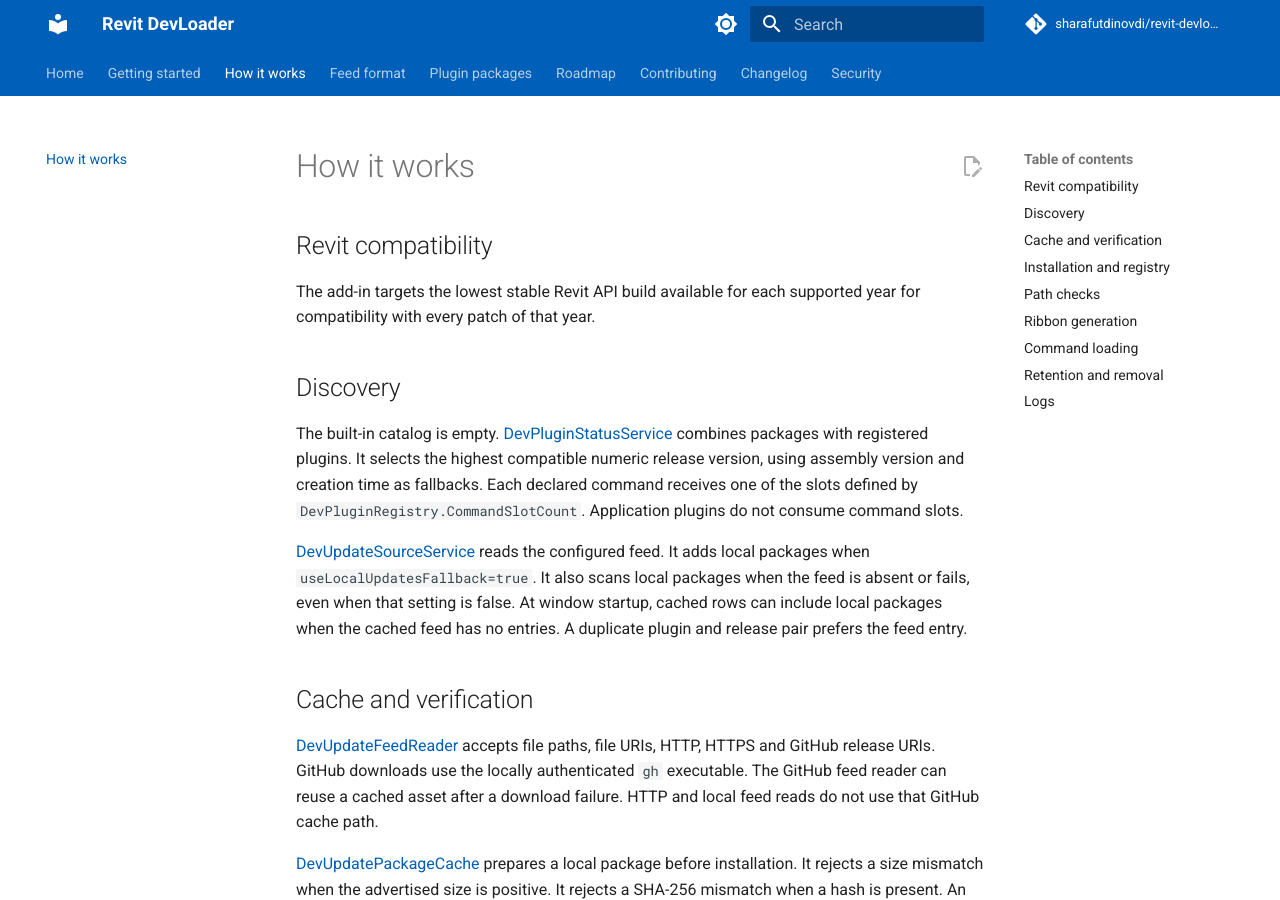
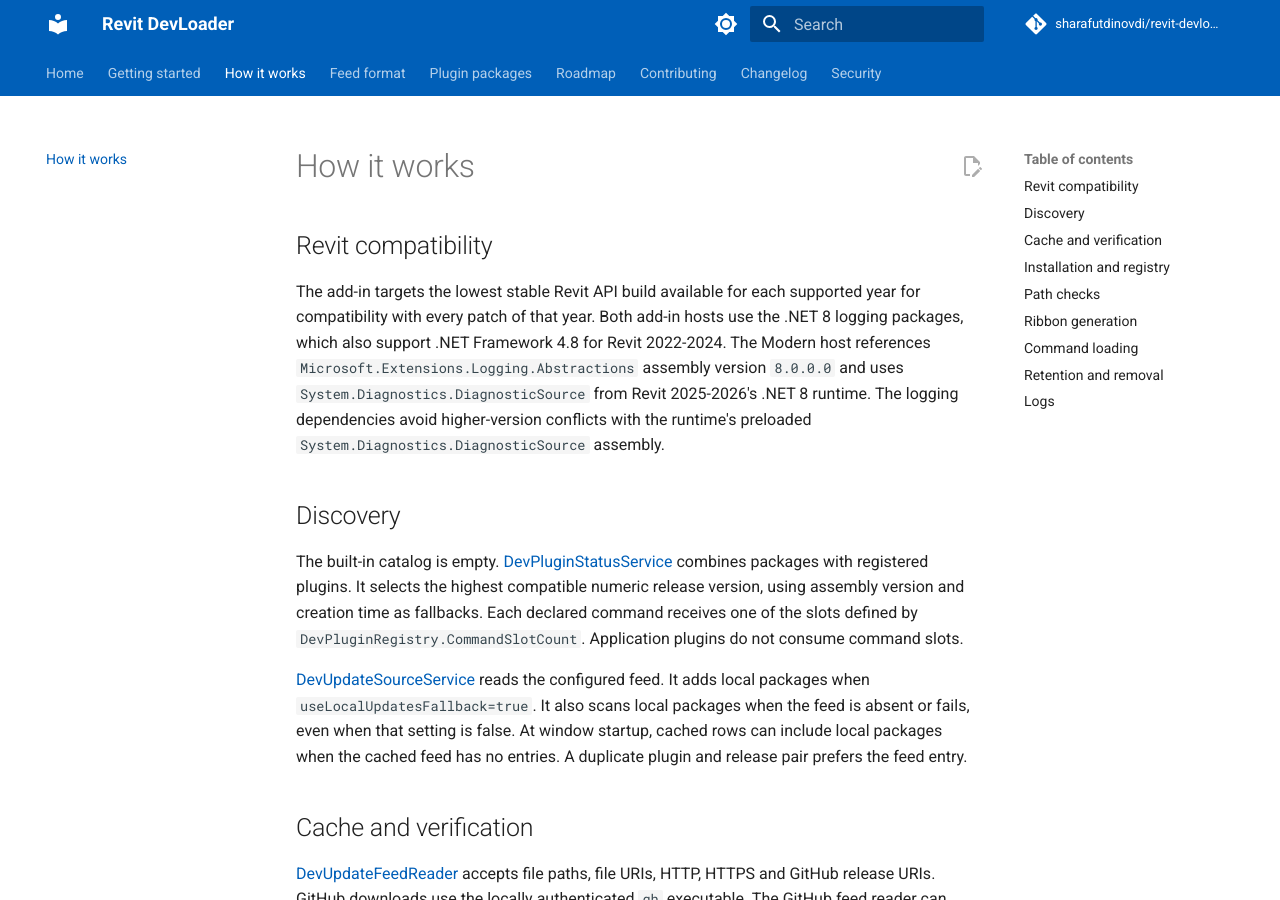
Before and after one commit to sharafutdinovdi/revit-devloader, an MkDocs documentation site: the page built from docs/how-it-works.md, in a window 1280 px wide and 900 px high. Built offline with MkDocs 1.6.1 and Material for MkDocs 9.7.7, drawn with Linux system fonts in a browser that asks for light colours; comment, search, counter and statistics services are not loaded.

Commit message:
fix: align logging dependencies with Revit's .NET 8 runtime

```diff
--- a/docs/how-it-works.md
+++ b/docs/how-it-works.md
@@ -3,6 +3,9 @@
 ## Revit compatibility
 
 The add-in targets the lowest stable Revit API build available for each supported year for compatibility with every patch of that year.
+Both add-in hosts use the .NET 8 logging packages, which also support .NET Framework 4.8 for Revit 2022-2024.
+The Modern host references `Microsoft.Extensions.Logging.Abstractions` assembly version `8.0.0.0` and uses `System.Diagnostics.DiagnosticSource` from Revit 2025-2026's .NET 8 runtime.
+The logging dependencies avoid higher-version conflicts with the runtime's preloaded `System.Diagnostics.DiagnosticSource` assembly.
 
 ## Discovery
 
```
Also changed, not shown: 3 other files.
